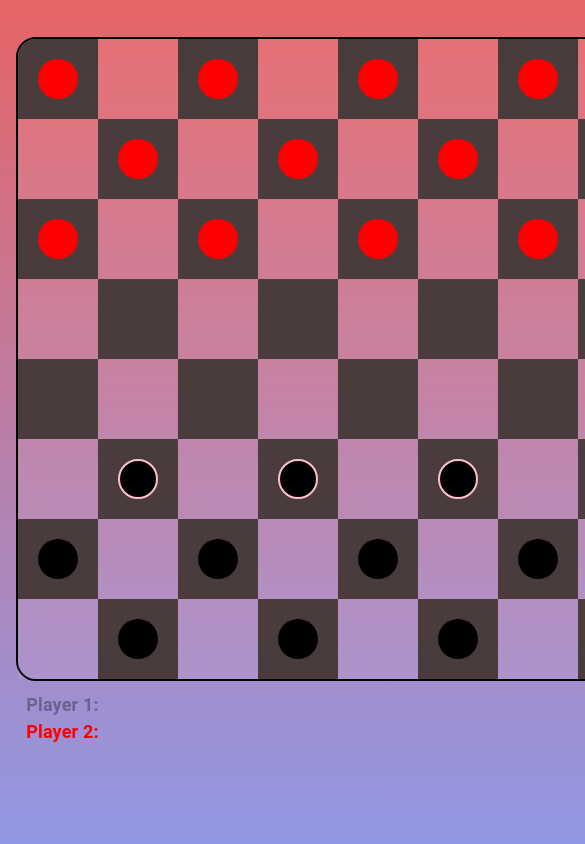
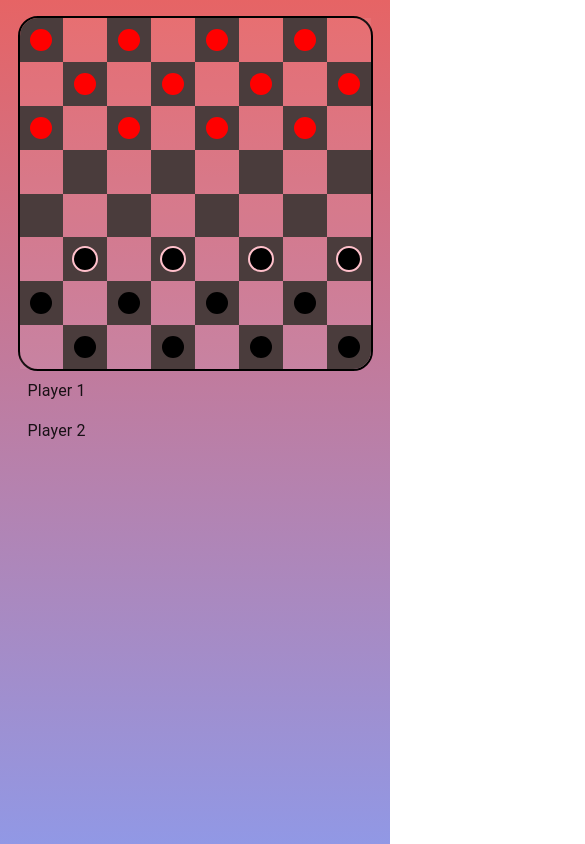
Before and after one commit to J-Vaht-98/ReactCheckers, a React (Create React App) app in the folder game/: page /play in a window 390 px wide. Both pictures are taken after a click on the button "PLAY SINGLE PLAYER". Shown: the top 844 px of the page, 585 px wide, since content can reach past the window. Built offline with nearby package versions, Linux system fonts and the light colour scheme.

Commit message:
Refactored play page to be more responsive

```diff
--- a/game/src/Components/Board.js
+++ b/game/src/Components/Board.js
@@ -8,8 +8,7 @@ function Board({ game, dispatchClick }) {
 
     if (game === undefined) return <></>;
     return (
-        <div className="game-container">
-            <div id="board">
+            <div className="board">
                 {board.map((row, i) => {
                     return row.map((square, j) => {
                         return (
@@ -24,7 +23,6 @@ function Board({ game, dispatchClick }) {
                     });
                 })}
             </div>
-        </div>
     );
 }
 
--- a/game/src/Components/GameInfo.js
+++ b/game/src/Components/GameInfo.js
@@ -1,53 +1,74 @@
-import "../styles/GameInfo.css";
-function ScoreBar({ N, emoji }) {
+import { Box, Button, Typography } from "@mui/material";
+
+function ScoreBar({ N, emoji = `✖` }) {
     const getDots = (N) => {
         let str = "  ";
         for (let i = 0; i < N; i++) str += " " + emoji;
         return str;
     };
-    return <>{getDots(N)}</>;
+    const score = getDots(N);
+
+    return <>{score}</>;
+}
+function PlayerScore({ playerScore, playerName }) {
+    return (
+        <>
+            <Typography
+             sx={{
+                m:1
+            }}
+             >
+                {playerName}
+                <ScoreBar N={playerScore} />
+            </Typography>
+
+        </>
+    );
+}
+function WinBanner({ winner }) {
+    return (
+        <>
+            <Typography
+            sx={{
+                m:1
+            }}
+            component="h1">{winner} wins!</Typography>
+            <Button
+            sx={{
+                mt:1
+            }}
+            variant="contained"
+            color="primary"
+
+            onClick={()=>window.location = '/play'
+            }>New game</Button>
+        </>
+    );
 }
 
 function GameInfo({ game, dispatch }) {
-    const winner = game.isWinner
-    const activePlayer = game?.activePlayer;
-    const playerOneScore = game?.playerScores[0];
-    const playerTwoScore = game?.playerScores[1];
-    const flashingAnimation1 = activePlayer === 1 ? " flashing-animation" : " ";
-    const flashingAnimation2 = activePlayer === 2 ? " flashing-animation" : " ";
-    const extraMove = game.gainedExtraMove;
+    if (!game) return <></>;
+    const playerNames = game.nicknames || ["Player 1", "Player 2"];
+    const playerScores = game?.playerScores;
 
-    const scoresSection = (
-        <>
-            <span className={"player-score player-1" + flashingAnimation1}>
-                Player 1:<ScoreBar N={playerOneScore} emoji={`✖`} />
-            </span>
-            <span className={"player-score player-2" + flashingAnimation2}>
-                Player 2:<ScoreBar N={playerTwoScore} emoji={`✖`} />
-            </span>
-        </>
-    );
-
-    const winBanner = (
-        <>
-            <span className={"winner-banner" + ` player-${winner}`}>
-                Player {winner} wins!
-            </span>
-            <button
-                className={"play-again-btn" + ` player-${winner}`}
-                onClick={() => dispatch({type:'newGame'})}>
-                Play again..
-            </button>
-        </>
-    );
     return (
-        <div className="scores-section">
-            {!winner && scoresSection}
-            {winner && winBanner}
-            <div className="move-nr">
-                <h1>{game.moveNr}</h1>
-            </div>
-        </div>
+        <Box
+            sx={{
+                display: "grid",
+                width: "90%",
+                maxWidth: "640px",
+                gridAutoFlow: "row",
+            }}>
+            {!game.isWinner && (
+                <>
+                {playerNames.map((name,i) =>
+                <PlayerScore key={`plr-score-${i}`} playerName={name} playerScore={playerScores[i]}/>)}
+                </>
+            )}
+            {game.isWinner && (
+                <WinBanner winner={playerNames[game.isWinner - 1]} />
+            )}
+        </Box>
     );
 }
 
--- a/game/src/Pages/Play/Play.js
+++ b/game/src/Pages/Play/Play.js
@@ -4,10 +4,8 @@ import Button from '@mui/material/Button';
 import CssBaseline from '@mui/material/CssBaseline';
 import Box from '@mui/material/Box';
 import Container from '@mui/material/Container';
-import { createTheme, ThemeProvider } from '@mui/material/styles';
 import Settings from './Components/Settings';
 import { useState } from "react";
-const theme = createTheme();
 
 function Play() {
     const gameState = [
@@ -40,11 +38,24 @@ function Play() {
       }
     }
     return (
-      <ThemeProvider theme={theme}>
-      <Container component="main" maxWidth="xs">
+      <>
         <CssBaseline />
-        {gameStarted ? <App game={new Game(gameState,settings.game)}/> :
+        {gameStarted ?
+      <Box
+      sx={{
+        boxSizing:'content-box',
+        marginTop: 2,
+        display: "flex",
+        flexDirection:'column',
+        alignItems:'center',
+      }}
+      component="main" maxWidth="s">
+        <App game={new Game(gameState,settings.game)}/>
+      </Box>
+        :
+        <Container component="main" maxWidth="xs">
           <Box
+          maxWidth='xs'
           sx={{
             mt:22,
             gap:4,
@@ -52,22 +63,21 @@ function Play() {
             flexDirection: 'column',
             alignItems: 'left',
           }}
-        >
+          >
             <Button
               variant="contained"
               sx={{
                 mt:1
               }}
               onClick={()=>setGameStarted(true)}
-            >Play single player</Button>
+              >Play single player</Button>
             <Settings setPlayComputer={setPlayComputer} />
-
         </Box>
+        </Container>
         }
-      </Container>
-    </ThemeProvider>
+    </>
     );
-    }
+  }
 
 
 export default Play;
--- a/game/src/index.js
+++ b/game/src/index.js
@@ -6,15 +6,29 @@ import { BrowserRouter, Routes, Route } from "react-router-dom";
 import Login from "./Pages/Login/Login";
 import NotFound from "./Pages/NotFound";
 import Play from "./Pages/Play/Play";
+import { createTheme, ThemeProvider } from "@mui/material/styles";
+import {purple} from '@mui/material/colors'
 
 const root = ReactDOM.createRoot(document.getElementById("root"));
+const theme = createTheme({
+    palette:{
+        primary:{
+            main:purple[500]
+        }
+    },
+    Square:{
+        blackSquare:purple[500]
+    }
+})
 root.render(
     <BrowserRouter>
-        <Routes>
-            <Route path="/" element={<Login  />} />
-            <Route path="/play" element={<Play />} />
-            <Route path="*" element={<NotFound />} />
-        </Routes>
+        <ThemeProvider theme={theme}>
+            <Routes>
+                <Route path="/" element={<Login />} />
+                <Route path="/play" element={<Play />} />
+                <Route path="*" element={<NotFound />} />
+            </Routes>
+        </ThemeProvider>
     </BrowserRouter>
 );
 
--- a/game/src/styles/Board.css
+++ b/game/src/styles/Board.css
@@ -4,21 +4,18 @@
     --player2Color:#ff0000
     --blackSquareColor:#000000
 }
-#board{
-    margin:5px auto;
-    margin-top: 5%;
+.board{
     display: grid;
     grid-auto-flow: row;
-    min-width: 640px;
-    min-height: 640px;
     max-width: 640px;
-    grid-template-columns: repeat(8,80px);
-    grid-template-rows: repeat(8,80px);
+    width: 90%;
+    aspect-ratio: 1/1;
+    grid-template-columns: repeat(8,12.5%);
+    grid-template-rows: repeat(8,12.5%);
     border: 2px solid black;
     border-radius: 20px;
+}
 
-
-}
 .rotate-180{
     transform: rotateX(180deg);
 }
@@ -38,11 +35,6 @@
     to{
         transform: rotateX(360deg);
     }
-}
-.game-container{
-    display: grid;
-    width: fit-content;
-    margin: 5px auto;
 }
 .rotation-button{
     border: 2px solid black;
--- a/game/src/styles/GameInfo.css
+++ /dev/null
@@ -1,65 +0,0 @@
-.scores-section{
-    display: grid;
-    grid-template-rows: 50% 50%;
-    grid-template-columns: 80% 20%;
-    width: 640px;
-    margin-top: 10px;
-    margin:0 auto;
-}
-.move-nr{
-    grid-row: 1/3;
-    grid-column: 2;
-    display: inline-flex;
-    align-items: flex-end;
-    justify-items: end;
-}
-.move-nr h1{
-    margin: auto;
-}
-
-
-.winner-banner{
-    display: flex;
-    justify-content: center;
-    align-items: center;
-    font-size:xx-large;
-    background: none;
-}
-.player-score{
-    grid-column: 1;
-    font-size: large;
-    font-weight: bold;
-    text-align: left;
-    margin-left: 2%;
-    background: none;
-}
-.player-active-banner{
-    grid-column: 1;
-    grid-row: 1/3;
-    border-radius: 20px;
-    margin-left: 10px;
-
-}
-.flashing-animation{
-    animation-name: flashing;
-    animation-duration: 1s;
-    animation-iteration-count: infinite;
-    animation-direction: alternate;
-}
-
-@keyframes flashing {
-    from{
-        opacity: 1;
-
-    }
-    to {
-        opacity: 0.3;
-    }
-}
-.play-again-btn{
-    border: 2px solid black;
-    border-radius: 20px;
-    margin-top: 4px;
-    color: white;
-    font-weight: bolder;
-}
```
Also changed, not shown: game/src/App.js (+4 -3 lines).
